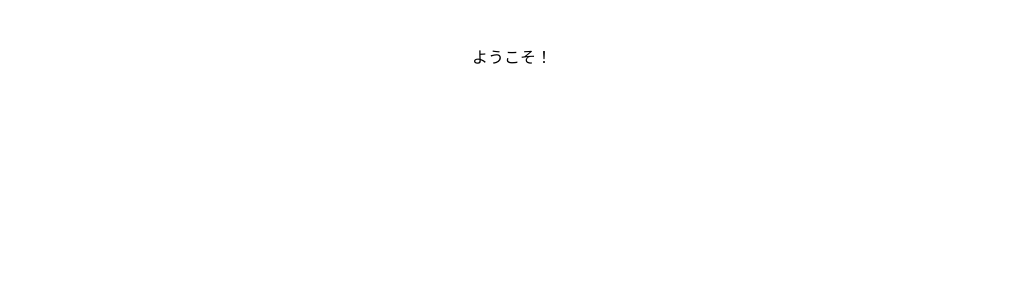
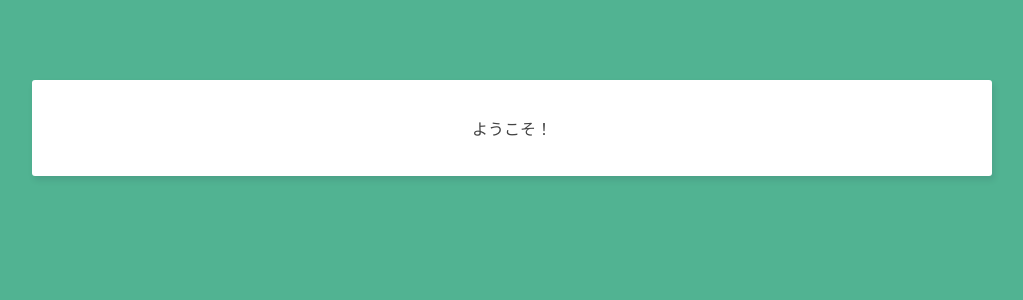
Before and after one commit to shonansurvivors/rails-vue-chat, a Vue app in the folder frontend/: page / in a window 1280 px wide. Shown: the top 300 px of the page, without its empty margins (128-1151 px from the left). Built offline with nearby package versions, Linux system fonts and the light colour scheme.

Commit message:
create main css

```diff
--- /dev/null
+++ b/frontend/src/assets/main.css
@@ -0,0 +1,26 @@
+body {
+    background: #51b392;
+    color: #444;
+}
+.container {
+    width: 90%;
+    max-width: 960px;
+    margin: 80px auto;
+    border-radius: 3px;
+    box-shadow: 2px 4px 6px rgba(28, 6, 49, 0.1);
+    background: white;
+}
+.error {
+    color: #ff3f80;
+    font-size: 14px;
+}
+button {
+    text-decoration: none;
+    background: #51b392;
+    color: white;
+    font-weight: bold;
+    border: 0;
+    border-radius: 3px;
+    padding: 10px 20px;
+    cursor: pointer;
+}
--- a/frontend/src/main.js
+++ b/frontend/src/main.js
@@ -2,4 +2,6 @@
 import App from './App.vue'
 import router from './router'
 
+import './assets/main.css'
+
 createApp(App).use(router).mount('#app')
```
